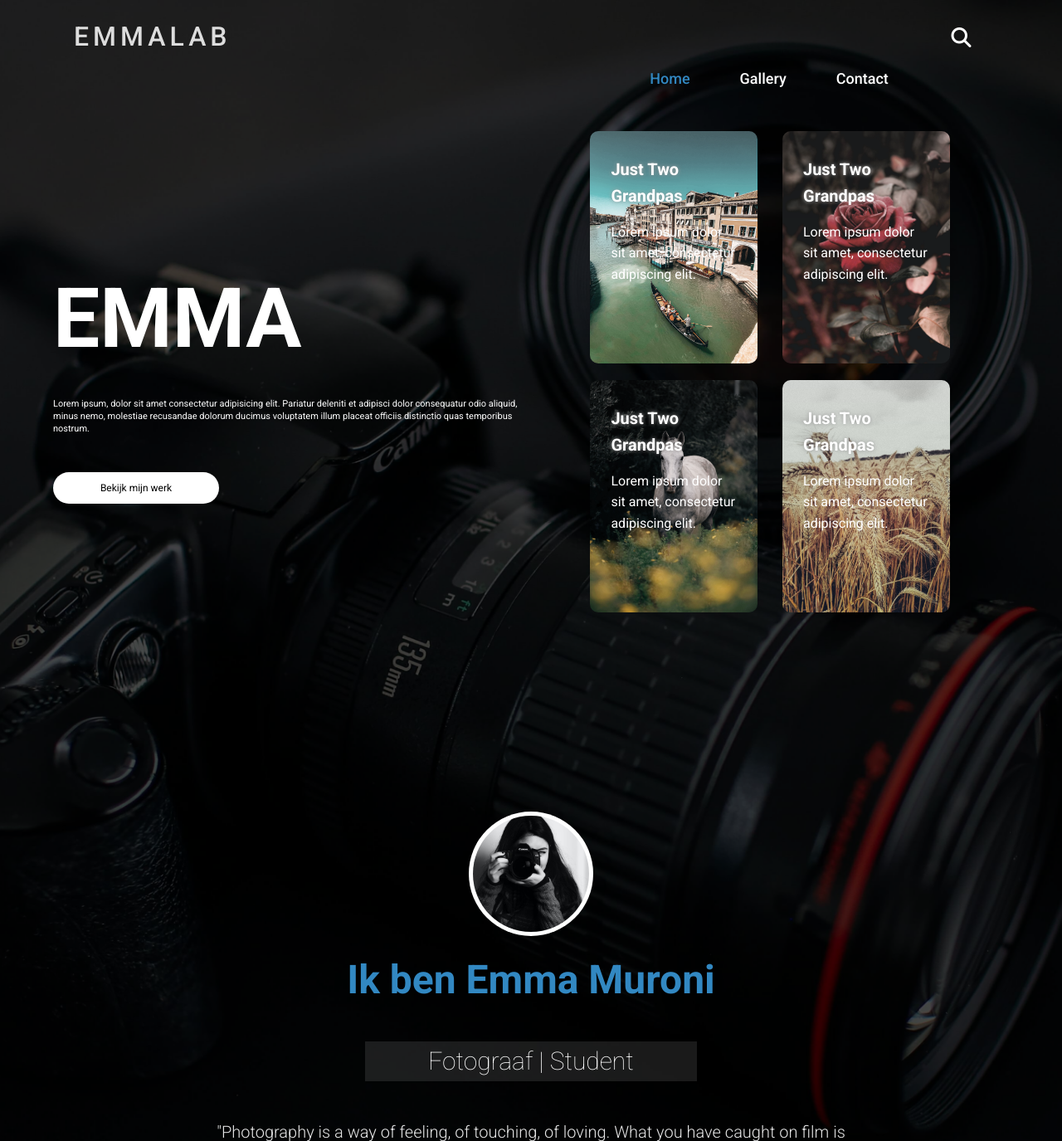
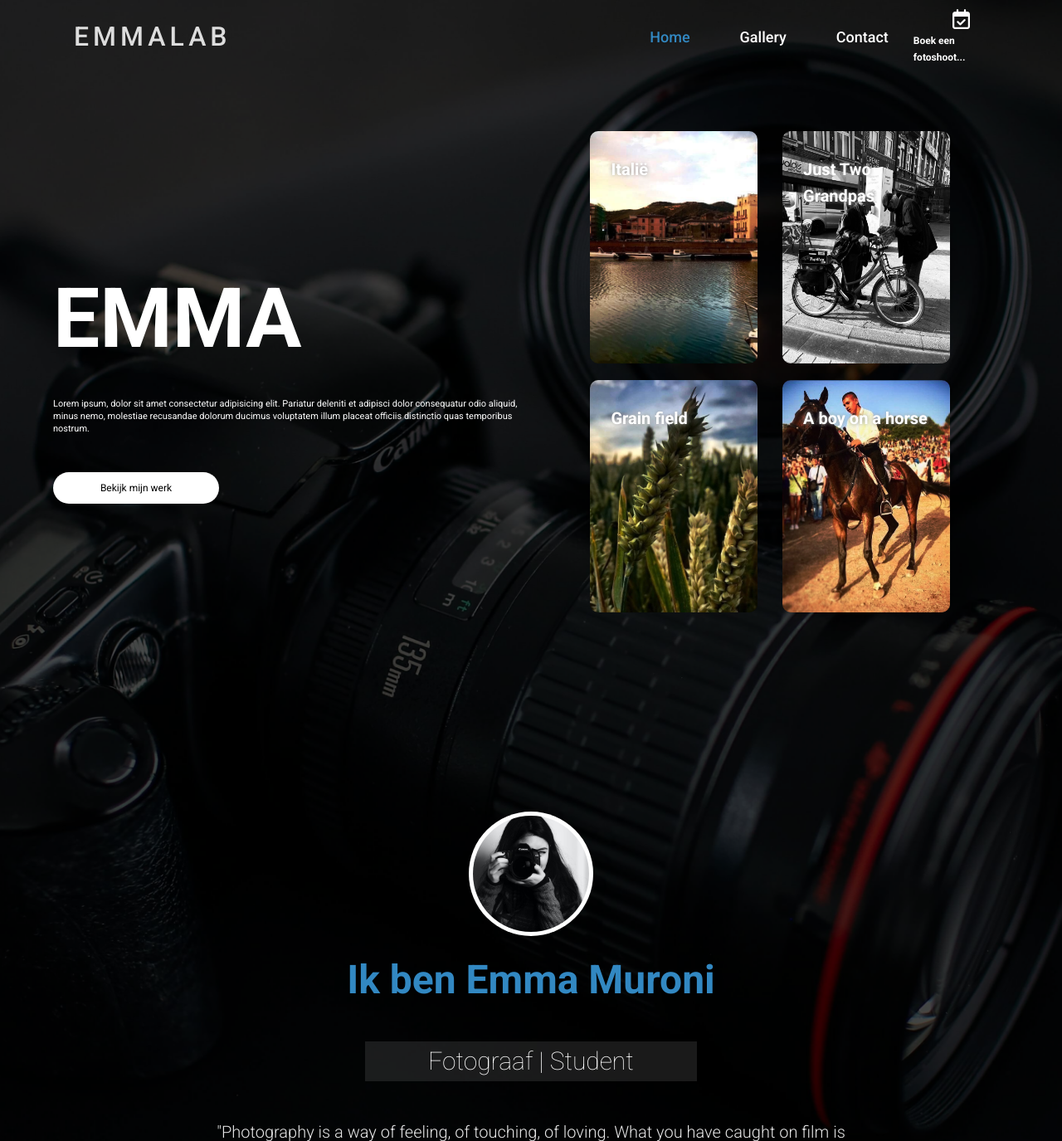
Before and after one commit to GeorgiIvanovPXL/fotografie-emma-app, a PHP site: page / in a window 1280 px wide. Shown: the top 1375 px of the page at 83% size. Run offline with PHP 8.4, Linux system fonts and the light colour scheme; some libraries are stand-ins or nearby versions.

Commit message:
Animations + original images added...

```diff
--- a/index.html
+++ b/index.html
@@ -8,6 +8,8 @@
     <meta name="viewport" content="width=device-width, initial-scale=1.0">
     <link rel="stylesheet" href="main.css">
     <script src="https://kit.fontawesome.com/dbed6b6114.js" crossorigin="anonymous"></script>
+    <link rel="stylesheet" href="https://cdnjs.cloudflare.com/ajax/libs/animate.css/4.1.1/animate.min.css" />
+    <link href="https://unpkg.com/aos@2.3.1/dist/aos.css" rel="stylesheet">
 </head>
 
 <body>
@@ -34,13 +36,14 @@
                 </ul>
             </nav>
             <span class="search-icon">
-                    <i class = "fas fa-search"></i>
+                    <i class = "far fa-calendar-check">  </i>
+                    <a href="contact.html">Boek een fotoshoot...</a>
                 </span>
         </div>
 
         <div class="container">
             <div class="row">
-                <div class="col-1">
+                <div class="col-1 animate__animated animate__slideInLeft">
                     <h1>EMMA</h1>
                     <p>Lorem ipsum, dolor sit amet consectetur adipisicing elit. Pariatur deleniti et adipisci dolor consequatur odio aliquid, minus nemo, molestiae recusandae dolorum ducimus voluptatem illum placeat officiis distinctio quas temporibus nostrum.</p>
                     <a href="gallery.html"> <button class="buttonSubmit" type="button">  Bekijk mijn werk </button></a>
@@ -48,25 +51,23 @@
                 </div>
                 <div class="col-2">
 
-                    <div class="card card1">
+                    <div class="card card1 animate__animated animate__fadeInDown">
+                        <h5>Italië</h5>
+                        <p></p>
+                    </div>
+                    <div class="card card2 animate__animated animate__fadeInDown">
                         <h5>Just Two Grandpas</h5>
-                        <p>Lorem ipsum dolor sit amet, consectetur adipiscing elit.</p>
-                    </div>
-                    <div class="card card2">
-                        <h5>Just Two Grandpas</h5>
-                        <p>Lorem ipsum dolor sit amet, consectetur adipiscing elit.</p>
+                        <p></p>
                     </div>
 
+                    <div class="card card3 animate__animated animate__fadeInUp">
+                        <h5>Grain field</h5>
+                        <p></p>
+                    </div>
+                    <div class="card card4 animate__animated animate__fadeInUp">
 
-
-                    <div class="card card3">
-                        <h5>Just Two Grandpas</h5>
-                        <p>Lorem ipsum dolor sit amet, consectetur adipiscing elit.</p>
-                    </div>
-                    <div class="card card4">
-
-                        <h5>Just Two Grandpas</h5>
-                        <p>Lorem ipsum dolor sit amet, consectetur adipiscing elit.</p>
+                        <h5>A boy on a horse</h5>
+                        <p></p>
 
 
                     </div>
@@ -76,32 +77,32 @@
             </div>
         </div>
 
-        <div class="container about">
-            <div class="about-content">
-                <div class="about-img flex">
-                    <img src="images/about-img.jpg" alt="photographer img">
+        <div class="container about" data-aos="fade-right" data-aos-duration="1750" data-aos-easing="ease-in-sane">
+            <div class=" about-content ">
+                <div class="about-img flex ">
+                    <img src="images/about-img.jpg " alt="photographer img ">
                 </div>
                 <h2>Ik ben Emma Muroni</h2>
                 <h3>Fotograaf | Student</h3>
                 <blockquote>
-                    "Photography is a way of feeling, of touching, of loving. What you have caught on film is captured forever ... It remembers little things, long after you have forgotten everything."
-                    <span>- Emma </span>
+                    "Photography is a way of feeling, of touching, of loving. What you have caught on film is captured forever ... It remembers little things, long after you have forgotten everything. "
+                    <span>-Emma </span>
                 </blockquote>
             </div>
 
-            <div class="social-icons">
+            <div class="social-icons ">
                 <ul>
                     <li>
-                        <a href="#"><i class = "fab fa-facebook"></i></a>
+                        <a href="# "><i class = "fab fa-facebook "></i></a>
                     </li>
                     <li>
-                        <a href="#"><i class = "fab fa-twitter"></i></a>
+                        <a href="# "><i class = "fab fa-twitter "></i></a>
                     </li>
                     <li>
-                        <a href="https://www.instagram.com/fotografie_emma1/"><i class = "fab fa-instagram"></i></a>
+                        <a href="https://www.instagram.com/fotografie_emma1/ "><i class = "fab fa-instagram "></i></a>
                     </li>
                     <li>
-                        <a href="#"><i class = "fab fa-pinterest"></i></a>
+                        <a href="# "><i class = "fab fa-pinterest "></i></a>
                     </li>
                 </ul>
             </div>
@@ -204,7 +205,15 @@
     <!-- end of footer -->
 
 
-    <script src="script.js"></script>
+    <script src="script.js "></script>
+
+
+    <script src="https://unpkg.com/aos@2.3.1/dist/aos.js "></script>
+
+    <script>
+        AOS.init();
+    </script>
+
 </body>
 
 </html>
--- a/main.css
+++ b/main.css
@@ -116,38 +116,38 @@ p {
 
 .card1 {
     transition: all 0.4s ease;
-    background: linear-gradient(rgba(0, 0, 0, 0.8), rgba(0, 0, 0, 0.2)), url('./images/italië.jpg') no-repeat center center/cover;
+    background: linear-gradient(rgba(0, 0, 0, 0.6), rgba(0, 0, 0, 0.2)), url('./images/Italy.jpg') no-repeat center center/cover;
     background-position: center;
     background-repeat: no-repeat;
     background-size: cover;
-    background-blend-mode: hue;
+    background-blend-mode: overlay;
 }
 
 .card2 {
     transition: all 0.4s ease;
-    background: linear-gradient(rgba(0, 0, 0, 0.8), rgba(0, 0, 0, 0.2)), url('./images/rose.jpg') no-repeat center center/cover;
+    background: linear-gradient(rgba(0, 0, 0, 0.6), rgba(0, 0, 0, 0.2)), url('./images/grandpas.jpg') no-repeat center center/cover;
     background-position: center;
     background-repeat: no-repeat;
     background-size: cover;
-    background-blend-mode: hue;
+    background-blend-mode: overlay;
 }
 
 .card3 {
     transition: all 0.4s ease;
-    background: linear-gradient(rgba(0, 0, 0, 0.8), rgba(0, 0, 0, 0.2)), url('./images/horse.jpg') no-repeat center center/cover;
+    background: linear-gradient(rgba(0, 0, 0, 0.6), rgba(0, 0, 0, 0.2)), url('./images/grain-field.jpg') no-repeat center center/cover;
     background-position: center;
     background-repeat: no-repeat;
     background-size: cover;
-    background-blend-mode: hue;
+    background-blend-mode: overlay;
 }
 
 .card4 {
     transition: all 0.4s ease;
-    background: linear-gradient(rgba(0, 0, 0, 0.8), rgba(0, 0, 0, 0.2)), url('./images/grain.jpg') no-repeat center center/cover;
+    background: linear-gradient(rgba(0, 0, 0, 0.6), rgba(0, 0, 0, 0.2)), url('./images/boy-on-a-horse.jpg') no-repeat center center/cover;
     background-position: center;
     background-repeat: no-repeat;
     background-size: cover;
-    background-blend-mode: hue;
+    background-blend-mode: overlay;
 }
 
 .card:hover {
@@ -248,7 +248,7 @@ p {
 
 .top-nav {
     background: #000;
-    transform: translateY(-800px);
+    transform: translateY(-600px);
     transition: var(--transition);
 }
 
@@ -394,7 +394,7 @@ blockquote span {
 
 .sec-one-left {
     height: 100vh;
-    background: url("images/project-main.jpg") center/cover no-repeat;
+    background: url("images/project_mainn.jpg") center/cover no-repeat;
     box-shadow: 0px 0px 14px -1px rgba(0, 0, 0, 0.75);
     -webkit-box-shadow: 0px 0px 14px -1px rgba(0, 0, 0, 0.75);
     -moz-box-shadow: 0px 0px 14px -1px rgba(0, 0, 0, 0.75);
@@ -443,13 +443,13 @@ blockquote span {
 }
 
 .work-img-1 {
-    background: linear-gradient(rgba(0, 0, 0, 0), rgba(0, 0, 0, 0.6)), url("images/porject-1.jpg") center/cover no-repeat;
+    background: linear-gradient(rgba(0, 0, 0, 0), rgba(0, 0, 0, 0.6)), url("images/work-img-1.jpg") center/cover no-repeat;
     height: 400px;
     transition: var(--transition);
 }
 
 .work-img-2 {
-    background: linear-gradient(rgba(0, 0, 0, 0), rgba(0, 0, 0, 0.6)), url("images/porject-2.jpg") center/cover no-repeat;
+    background: linear-gradient(rgba(0, 0, 0, 0), rgba(0, 0, 0, 0.6)), url("images/work-img-2.jpg") center/cover no-repeat;
     height: 400px;
     transition: var(--transition);
 }
@@ -526,6 +526,11 @@ blockquote span {
 .single-img {
     position: relative;
     margin: 10px;
+}
+
+.single-img img {
+    width: 100%;
+    height: 575px;
 }
 
 .single-img-content {
@@ -809,7 +814,7 @@ blockquote span {
         justify-content: flex-end;
         align-items: center;
         transition: transform 0s ease;
-        transform: translateY(50px);
+        transform: translateY(0);
         background: transparent;
     }
     .top-nav ul {
@@ -823,10 +828,16 @@ blockquote span {
         margin-top: 10%;
         padding-bottom: 10%;
     }
+    .search-icon a {
+        margin-top: 5px;
+        font-size: 12px;
+        font-weight: bold;
+        color: #fff;
+    }
     .search-icon {
         flex: 0 0 10%;
-        display: block;
         display: flex;
+        flex-direction: column;
         justify-content: center;
         align-items: center;
         font-size: 24px;
```
Also changed, not shown: other parts of index.html (+32 -32 lines), contact.html (+7 -5 lines), gallery.html (+19 -17 lines), images/Italy.jpg (added), images/boy-on-a-horse.jpg (added), images/gallery-1.jpg (added), images/gallery-2.jpg (added), images/gallery-3.jpg (added), images/gallery-4.jpg (added), images/gallery-5.jpg (added), images/gallery-6.jpg (added), images/gallery-7.jpg (added), images/grain-field.jpg (added), images/grandpas.jpg (added), 3 more files.
